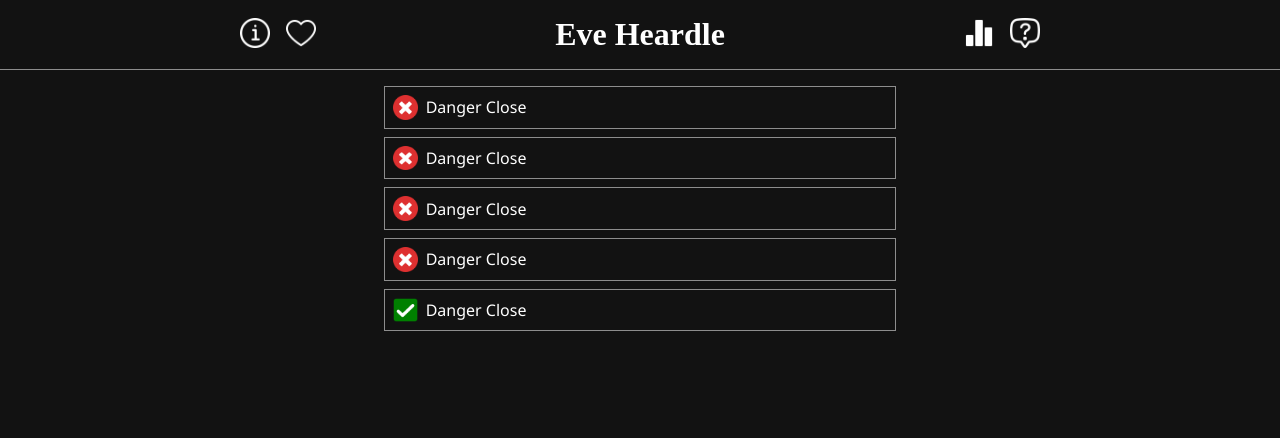
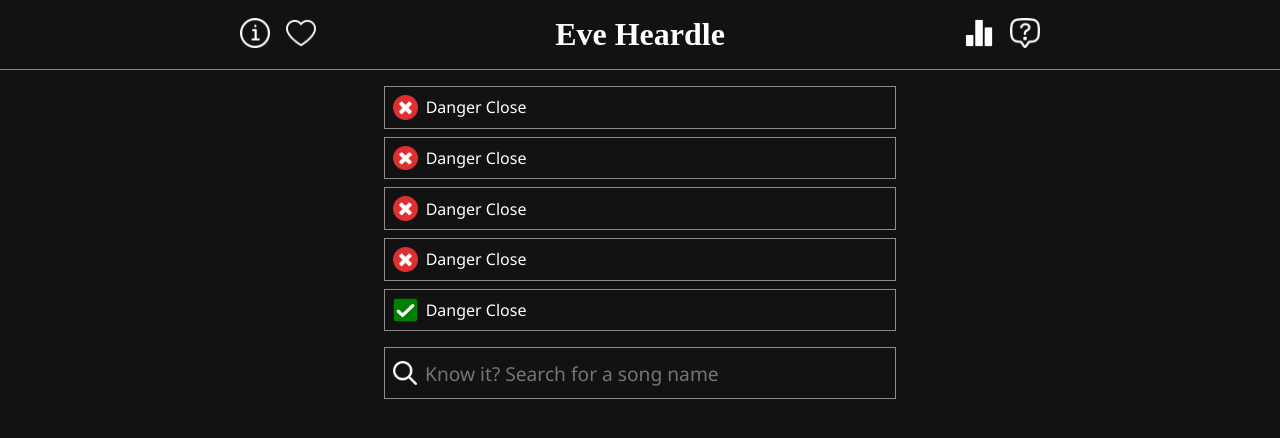
Before and after one commit to TheMagicDragonMX/Eve-Heardle, a React (Create React App) app in the folder client/: page / in a window 1280 px wide. Shown: the top 438 px of the page. Built offline with nearby package versions, Linux system fonts and the light colour scheme.

Commit message:
Added styled search bar

```diff
--- a/client/src/pages/Game/Game.scss
+++ b/client/src/pages/Game/Game.scss
@@ -5,6 +5,7 @@
   flex-direction: column;
   align-items: center;
   justify-content: flex-start;
+  gap: 1rem;
 
   #list-of-attempts {
     width: 100%;
--- a/client/src/pages/Game/Game.tsx
+++ b/client/src/pages/Game/Game.tsx
@@ -1,5 +1,7 @@
 import React from "react";
+
 import Attempt from "./Attempt/Attempt";
+import SearchBar from "./SearchBar/SearchBar";
 
 import "./Game.scss"
 
@@ -14,7 +16,7 @@
         <Attempt songName="Danger Close" isCorrect={ true } />
       </ul>
 
-
+      <SearchBar />
     </div>
   )
 }
--- /dev/null
+++ b/client/src/pages/Game/SearchBar/SearchBar.scss
@@ -0,0 +1,43 @@
+#search-bar {
+  display: flex;
+  flex-direction: column;
+  align-items: center;
+  justify-content: center;
+
+  width: 100%;
+
+  #search-bar-container {
+    display: flex;
+    flex-direction: row;
+    align-items: center;
+    justify-content: flex-start;
+    gap: 0.5rem;
+
+    width: 40%;
+    padding: 0.5rem;
+    padding-top: 0.7rem;
+    padding-bottom: 0.7rem;
+
+    border: 1px solid rgb(141, 141, 141);
+    transition: 0.3s;
+
+    .choose-song-input {
+      width: 100%;
+
+      background-color: transparent;
+      border: none;
+
+      font-size: 1.2rem;
+      font-family: 'Segoe UI', Tahoma, Geneva, Verdana, sans-serif;
+    }
+
+    .choose-song-input:focus {
+      outline: none;
+    }
+
+    img {
+      width: 1.5rem;
+    }
+  }
+
+}
--- /dev/null
+++ b/client/src/pages/Game/SearchBar/SearchBar.tsx
@@ -0,0 +1,39 @@
+import React from "react";
+
+import search from "media/search.png"
+
+import "./SearchBar.scss"
+
+const SearchBar = () => {
+
+  /**
+   * Changes the input container border color depending if
+   * the input is focused or not
+   *
+   * @param focused the state of the input
+   */
+  function changeSearchBarBorder (focused: boolean) {
+    const searchBarContainer = document.getElementById("search-bar-container") as HTMLDivElement;
+    const grayish = "rgb(141, 141, 141)"
+    const green = "rgb(77, 145, 47)"
+
+    searchBarContainer.style.borderColor = focused ? green : grayish;
+  }
+
+  return (
+    <div id="search-bar">
+      <div id="search-bar-container">
+        <img src={ search } alt="[ ]" />
+
+        <input
+          type="text"
+          className="choose-song-input"
+          placeholder="Know it? Search for a song name"
+          onFocus={ () => changeSearchBarBorder(true) }
+          onBlur={ () => changeSearchBarBorder(false) } />
+      </div>
+    </div>
+  )
+}
+
+export default SearchBar
```
Also changed, not shown: client/src/Media/search.png (added).
